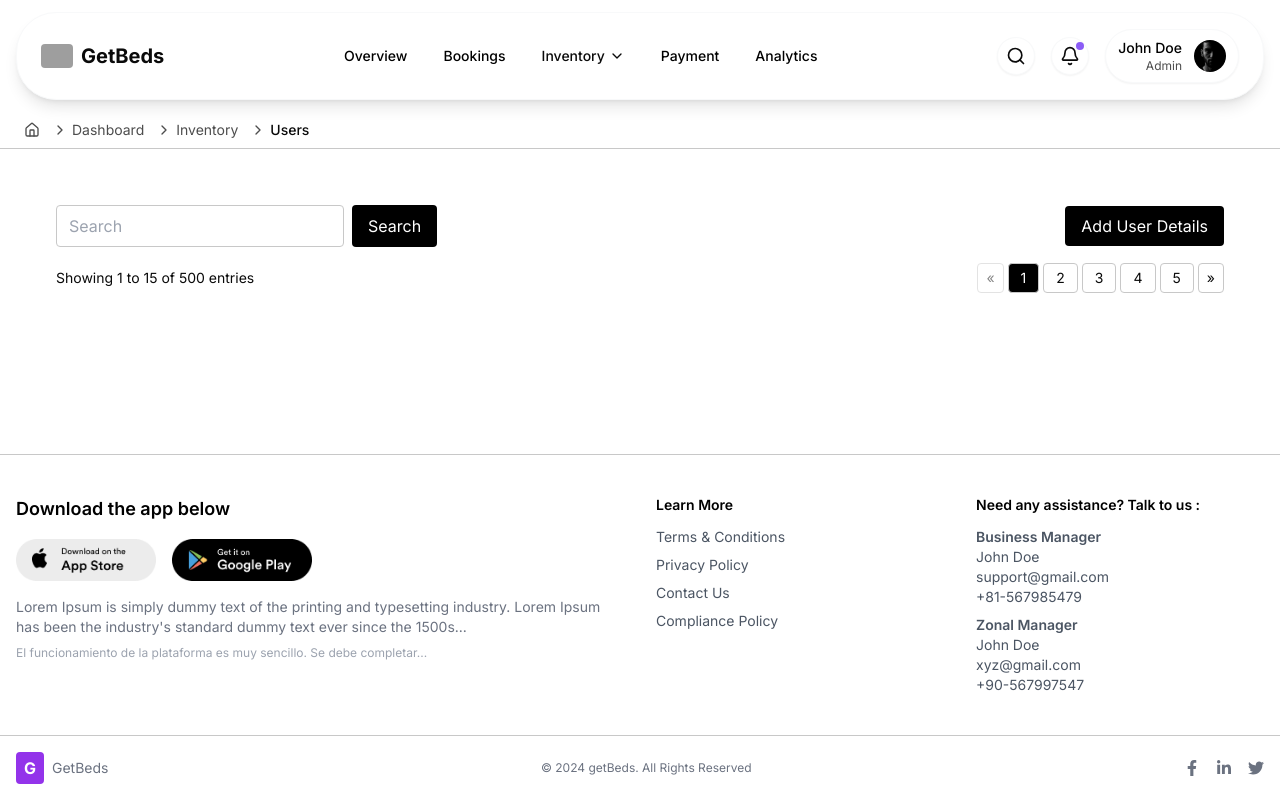
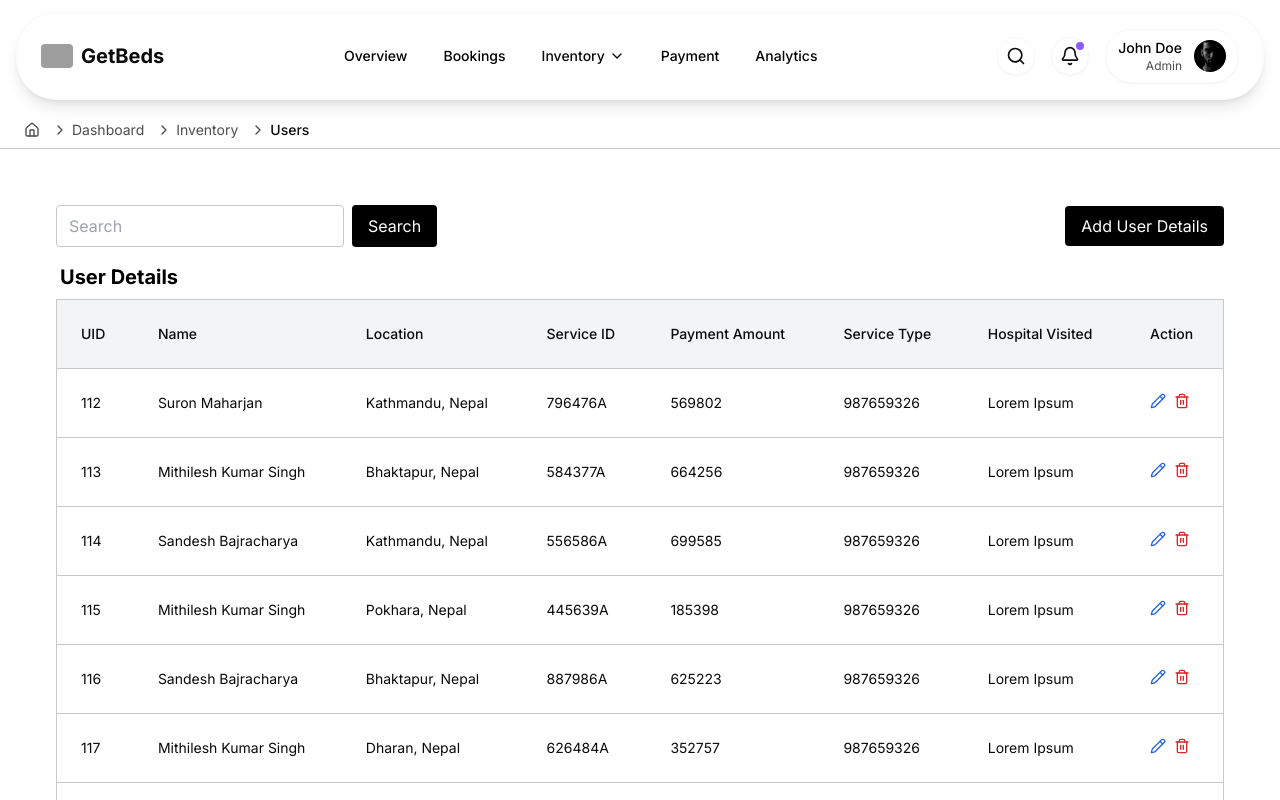
Before and after one commit to Sunil-jangid/getbeds-admin, a Next.js app: page /dashboard/inventory/users in a window 1280 px wide. Shown: the top 800 px of the page. Built offline with nearby package versions, Linux system fonts and the light colour scheme; grey boxes are pictures that could not be loaded.

Commit message:
user page final updation

```diff
--- a/src/app/dashboard/inventory/users/page.tsx
+++ b/src/app/dashboard/inventory/users/page.tsx
@@ -101,9 +101,51 @@ export default function UsersPage() {
           Add User Details
         </button>
       </div>
-
+      <h2 className="text-xl font-bold text-black mb-2 ml-1">User Details</h2>
       {/* Table */}
-
+      <div className="overflow-x-auto">
+        <table className="min-w-full text-sm border">
+          <thead>
+            <tr className="bg-gray-100 text-left">
+              {[
+                "UID",
+                "Name",
+                "Location",
+                "Service ID",
+                "Payment Amount",
+                "Service Type",
+                "Hospital Visited",
+                "Action",
+              ].map(header => (
+                <th key={header} className="p-6 border-b font-medium">
+                  {header}
+                </th>
+              ))}
+            </tr>
+          </thead>
+          <tbody>
+            {paginatedData.map(user => (
+              <tr key={user.uid} className="border-b hover:bg-gray-50">
+                <td className="p-6">{user.uid}</td>
+                <td className="p-6">{user.name}</td>
+                <td className="p-6">{user.location}</td>
+                <td className="p-6">{user.serviceId}</td>
+                <td className="p-6">{user.paymentAmount}</td>
+                <td className="p-6">{user.serviceType}</td>
+                <td className="p-6">{user.hospitalVisited}</td>
+                <td className="p-6 flex items-center space-x-2">
+                  <button onClick={() => handleEdit(user)}>
+                    <Pencil className="w-4 h-4 text-blue-600" />
+                  </button>
+                  <button onClick={() => handleDelete(user.uid)}>
+                    <Trash2 className="w-4 h-4 text-red-600" />
+                  </button>
+                </td>
+              </tr>
+            ))}
+          </tbody>
+        </table>
+      </div>
 
       {/* Pagination */}
       <div className="flex justify-between items-center mt-4 text-sm">
--- a/src/components/dashboard/navbar.tsx
+++ b/src/components/dashboard/navbar.tsx
@@ -34,7 +34,7 @@ export function DashboardNavbar() {
   const menuItems = [
   { name: 'Profile', href: '/dashboard/profile' },
   { name: 'User Management', href: '/dashboard/usermanagement' },
-  { name: 'Customer Support', href: '#' },
+  { name: 'Customer Support', href: '/dashboard/customersupport' },
   { name: 'Subscription Plan', href: '#' },
   { name: 'Settings', href: '#' },
   { name: 'Log out', href: '#' },
```
